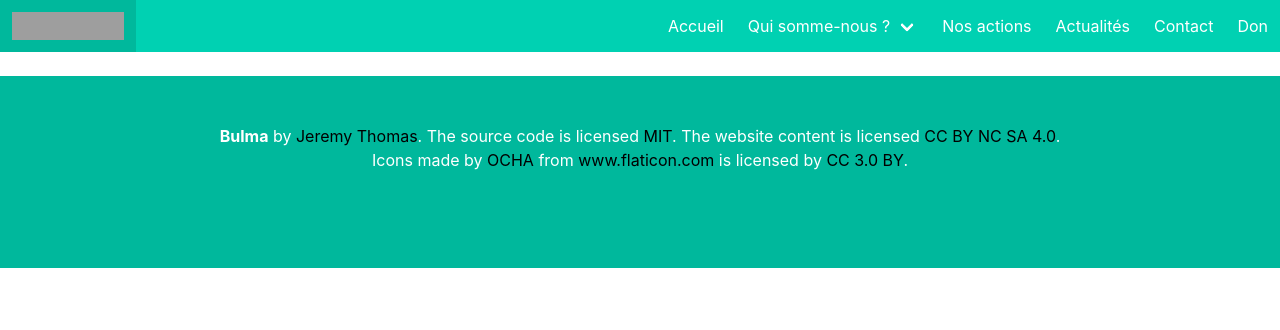
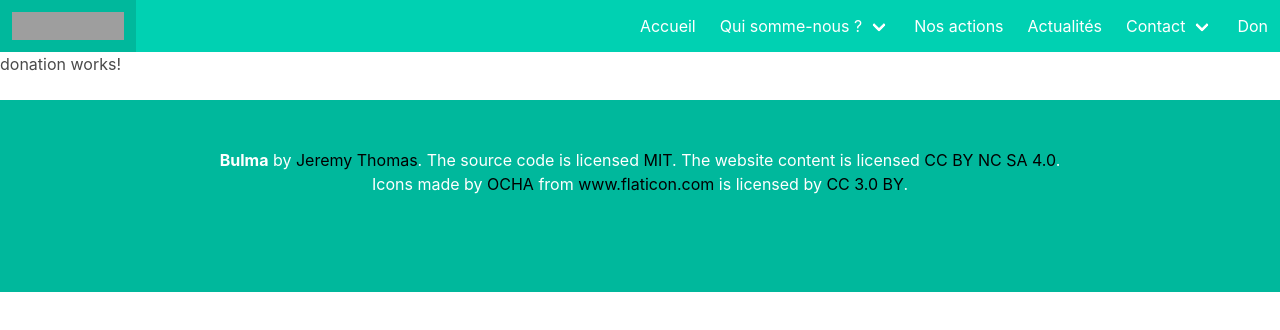
Before and after one commit to ilhame-sys/frontend, an Angular app: page /donation in a window 1280 px wide. Before the commit this address led to /. Shown: the top 330 px of the page. Built offline with nearby package versions, Linux system fonts and the light colour scheme; grey boxes are pictures that could not be loaded.

Commit message:
MàJ header
- Ajout d'un menu déroulant pour l'adhésion. ( en dessous de contact )

```diff
--- a/src/app/component/header/header.component.html
+++ b/src/app/component/header/header.component.html
@@ -43,11 +43,19 @@
         Actualités
       </a>
 
-      <a class="navbar-item" routerLink="/contact">
-        Contact
-      </a>
+      <div class="navbar-item has-dropdown is-hoverable">
+        <a class="navbar-link" routerLink="/contact">
+          Contact
+        </a>
 
-      <a class="navbar-item" routerLink="donate">
+        <div class="navbar-dropdown">
+          <a class="navbar-item" routerLink="/membership">
+            Adhésion
+          </a>
+        </div>
+      </div>
+
+      <a class="navbar-item" routerLink="/donation">
         Don
       </a>
     </div>
```
Also changed, not shown: src/app/app-routing.module.ts (+7 -1 lines).
